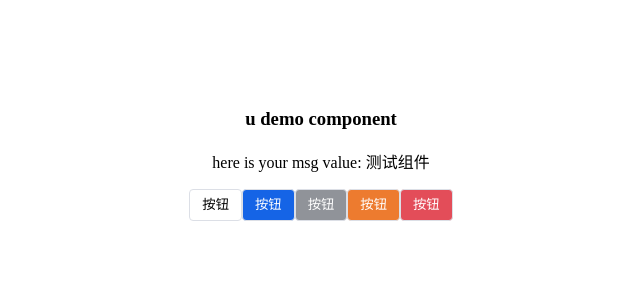
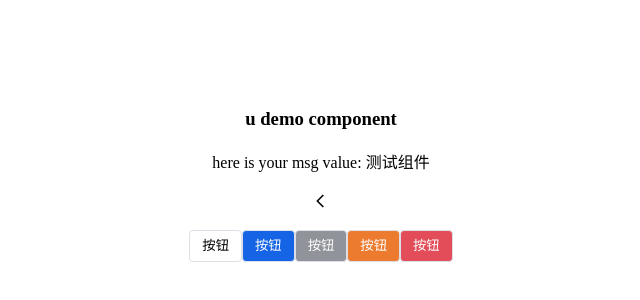
Before and after one commit to lskAtGithub/lib-ui-cli, a JavaScript app in the folder play/: page / in a window 1280 px wide. Shown: the part 142-442 px from the top of the page, without its empty margins (319-959 px from the left). Built offline with nearby package versions, Linux system fonts and the light colour scheme.

Commit message:
test: u-icon

```diff
--- a/play/App.vue
+++ b/play/App.vue
@@ -1,11 +1,14 @@
 <template>
   <div class="container">
     <u-demo msg="测试组件"></u-demo>
-  <u-button type="" @click="handleClick">按钮</u-button>
-  <u-button type="primary" @click="handleClick">按钮</u-button>
-  <u-button type="info" @click="handleClick">按钮</u-button>
-  <u-button type="danger" @click="handleClick">按钮</u-button>
-  <u-button type="warning" @click="handleClick">按钮</u-button>
+    <p>
+      <u-icon name="left"></u-icon>
+    </p>
+    <u-button type="" @click="handleClick">按钮</u-button>
+    <u-button type="primary" @click="handleClick">按钮</u-button>
+    <u-button type="info" @click="handleClick">按钮</u-button>
+    <u-button type="danger" @click="handleClick">按钮</u-button>
+    <u-button type="warning" @click="handleClick">按钮</u-button>
   </div>
 </template>
 
```
